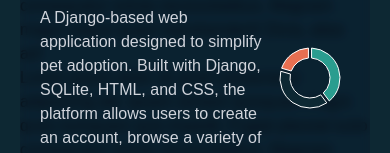
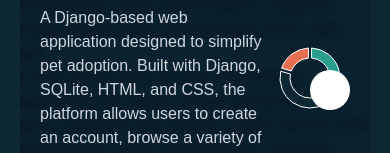
Before and after one commit to Tsunamiisking/portfolio, a Next.js app: page / in a window 390 px wide. Shown: the part 2320-2473 px from the top of the page. Built offline with nearby package versions, Linux system fonts and the light colour scheme.

Commit message:
feat: enhance Header and WorkSection layout for better responsiveness; add draggable ball to Home component

```diff
--- a/src/app/components/Header.jsx
+++ b/src/app/components/Header.jsx
@@ -38,8 +38,8 @@
 
 const Header = () => {
   return (
-      <div className="flex md:grid md:grid-cols-2 justify-center items-center md:justify-between md:px-20 w-full py-5 rounded-xl sticky z-100 top-5 manrope-bold card">
-        <div className="flex justify-between md:justify-start gap-10 order-2 md:order-1 outfit-bold ">
+      <div className="flex lg:grid lg:grid-cols-2 justify-center items-center lg:justify-between md:px-20 w-full py-5 rounded-xl sticky z-100 top-5 manrope-bold card">
+        <div className="flex justify-between lg:justify-start gap-10 order-2 lg:order-1 outfit-bold ">
           {NavMenu.map((item, index) => {
             return (
               <div key={index} className="flex items-center ">
@@ -52,7 +52,7 @@
         </div>
 
 
-        <div className="order-1 md:order-2 md:flex md:gap-10 md:justify-end hidden">
+        <div className="order-1 lg:order-2 lg:flex lg:gap-10 lg:justify-end hidden">
           {SocialIcons.map((item, index) => {
             return (
               <div key={index} className="flex items-center">
--- a/src/app/components/WorkSection.jsx
+++ b/src/app/components/WorkSection.jsx
@@ -64,7 +64,7 @@
     // whileInView={{ y: 0, opacity: 1 }}
     // transition={{ duration: 0.6 }}
     // viewport={{ once: true }}
-     className="flex justify-center flex-col md:flex-row my-5 w-full p-5 no-border-card ">
+     className="flex justify-center flex-col md:flex-row my-5 w-full p-5 no-border-card m">
       {/* Image DIV */}
       <div className="w-full mb-5 md:w-90 md:mb-0 lg:w-full flex-1/3">
         <img src={src} alt="" />
--- a/src/app/page.jsx
+++ b/src/app/page.jsx
@@ -1,5 +1,5 @@
 "use client";
-import { useEffect } from "react";
+import { useEffect, useRef, useState } from "react";
 import { useMotionValue, useSpring, motion } from "framer-motion";
 import Image from "next/image";
 import Header from "@/app/components/Header";
@@ -16,7 +16,16 @@
   const mouseY = useMotionValue(0);
   const springX = useSpring(mouseX, { stiffness: 300, damping: 30 });
   const springY = useSpring(mouseY, { stiffness: 300, damping: 30 });
+  const constraintsRef = useRef(null);
 
+  const [isDragging, setIsDragging] = useState(false);
+
+  const handleClick = () => {
+    if (!isDragging) {
+      console.log("Ball clicked!");
+      // your click logic here
+    }
+  };
   useEffect(() => {
     const handleMouseMove = (e) => {
       mouseX.set(e.clientX);
@@ -27,7 +36,8 @@
   }, [mouseX, mouseY]);
   return (
     <main
-      className="px-5 md:px-20 overflow-visible"
+      ref={constraintsRef}
+      className="px-5 md:px-20 relative w-full min-h-screen overflow-hidden"
     >
       {/* <motion.div
         className="fixed top-0 left-0 w-6 h-6 bg-blue-900 rounded-full pointer-events-none z-1000"
@@ -37,6 +47,16 @@
       <HeroSection />
       <WorkSection />
       <AboutSection />
+      <motion.div
+        drag
+        dragConstraints={constraintsRef}
+        dragElastic={0.1}
+        dragMomentum={true}
+        onClick={handleClick}
+        onDragStart={() => setIsDragging(true)}
+        onDragEnd={() => setTimeout(() => setIsDragging(false), 100)}
+        className="dragable-ball absolute bg-white rounded-full z-[1000] w-10 h-10 lg:hidden cursor-grab active:cursor-grabbing right-10 bottom-[100px]"
+      />
       {/* <DragCards /> */}
     </main>
   );
```
